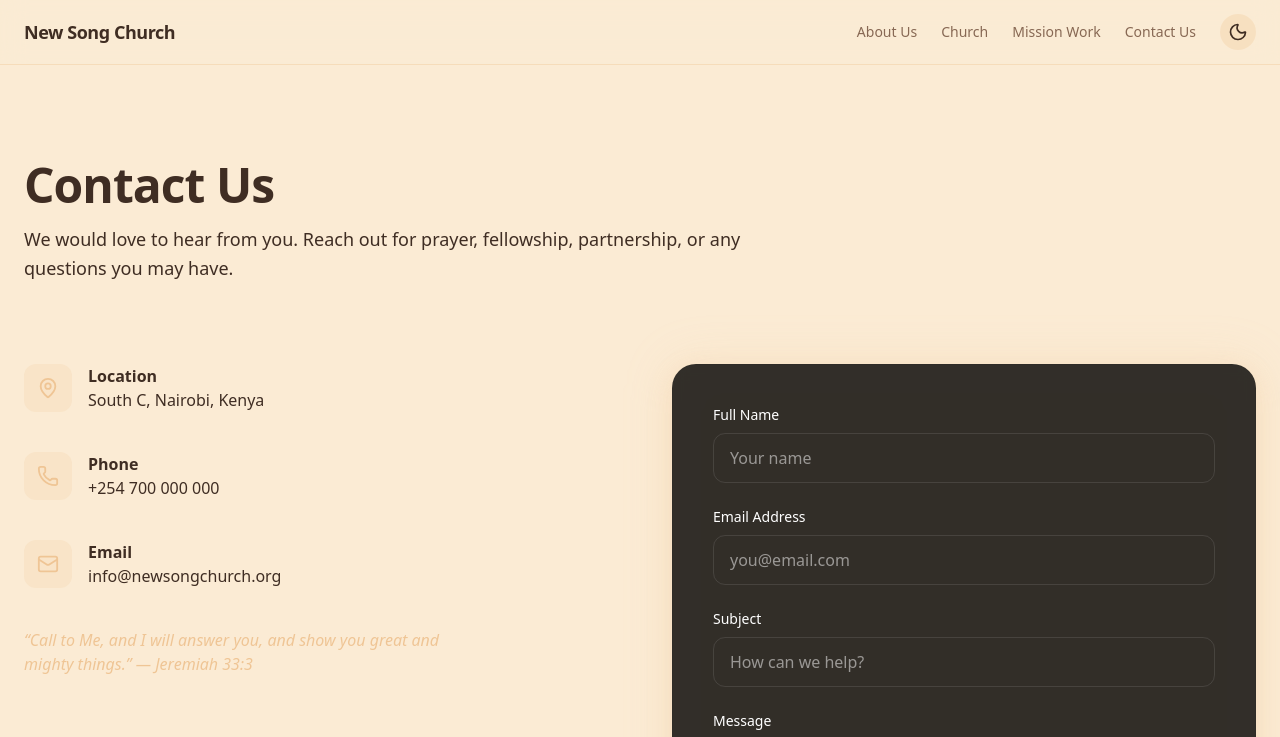
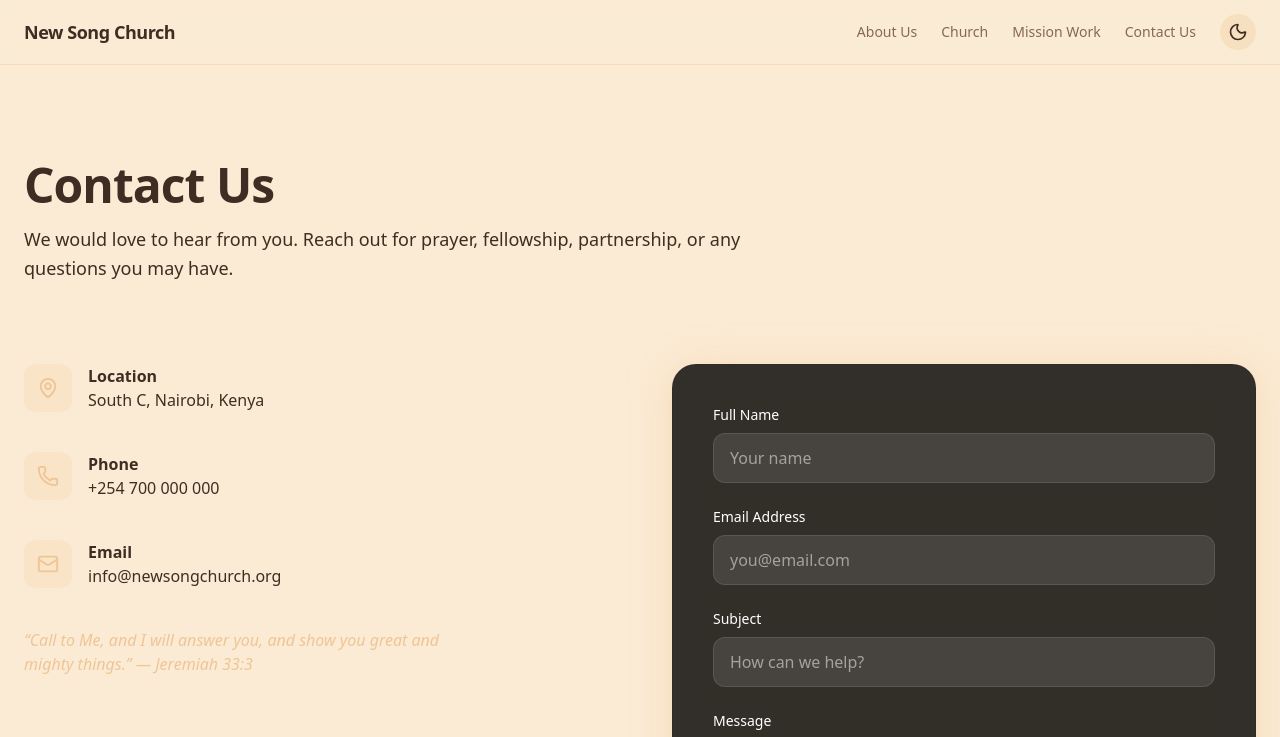
Before and after one commit to kirikanjuguna/newsongchurch-org, a Next.js app: page /contact in a window 1280 px wide. Shown: the top 737 px of the page. Built offline with nearby package versions, Linux system fonts and the light colour scheme.

Commit message:
Contact page API intergration

```diff
--- a/app/(public)/contact/page.tsx
+++ b/app/(public)/contact/page.tsx
@@ -2,11 +2,56 @@
 
 import { motion } from "framer-motion";
 import { Mail, Phone, MapPin } from "lucide-react";
+import { useState } from "react";
 
 export default function ContactPage() {
+  const [form, setForm] = useState({
+    name: "",
+    email: "",
+    subject: "",
+    message: "",
+  });
+
+  const [loading, setLoading] = useState(false);
+  const [status, setStatus] = useState<string | null>(null);
+
+  function updateField(key: string, value: string) {
+    setForm((prev) => ({ ...prev, [key]: value }));
+  }
+
+  async function handleSubmit(e: React.FormEvent) {
+    e.preventDefault();
+    setLoading(true);
+    setStatus(null);
+
+    try {
+      const res = await fetch("/api/contact", {
+        method: "POST",
+        headers: {
+          "Content-Type": "application/json",
+        },
+        body: JSON.stringify(form),
+      });
+
+      const data = await res.json();
+
+      if (data.success) {
+        setStatus("Message sent successfully ✅");
+        setForm({ name: "", email: "", subject: "", message: "" });
+      } else {
+        setStatus("Failed to send message ❌");
+      }
+    } catch (err) {
+      setStatus("Something went wrong ❌");
+    } finally {
+      setLoading(false);
+    }
+  }
+
   return (
     <section className="relative py-24 bg-background">
       <div className="max-w-7xl mx-auto px-6">
+
         {/* ================= HEADER ================= */}
         <motion.div
           initial={{ opacity: 0, y: 20 }}
@@ -25,6 +70,7 @@ export default function ContactPage() {
 
         {/* ================= CONTENT ================= */}
         <div className="grid md:grid-cols-2 gap-16 items-start">
+
           {/* ===== CONTACT DETAILS ===== */}
           <motion.div
             initial={{ opacity: 0, x: -30 }}
@@ -33,23 +79,9 @@ export default function ContactPage() {
             viewport={{ once: true }}
             className="space-y-10"
           >
-            <ContactItem
-              icon={MapPin}
-              title="Location"
-              text="South C, Nairobi, Kenya"
-            />
-
-            <ContactItem
-              icon={Phone}
-              title="Phone"
-              text="+254 700 000 000"
-            />
-
-            <ContactItem
-              icon={Mail}
-              title="Email"
-              text="info@newsongchurch.org"
-            />
+            <ContactItem icon={MapPin} title="Location" text="South C, Nairobi, Kenya" />
+            <ContactItem icon={Phone} title="Phone" text="+254 700 000 000" />
+            <ContactItem icon={Mail} title="Email" text="info@newsongchurch.org" />
 
             <p className="italic text-accent max-w-md">
               “Call to Me, and I will answer you, and show you great and mighty
@@ -65,20 +97,38 @@ export default function ContactPage() {
             viewport={{ once: true }}
             className="relative"
           >
-            {/* Glow */}
-            <div
-              className="absolute -inset-1 rounded-3xl bg-accent/30 blur-xl opacity-60"
-            />
+            <div className="absolute -inset-1 rounded-3xl bg-accent/30 blur-xl opacity-60" />
 
             <div
               className="relative rounded-3xl bg-black/80 backdrop-blur-sm
                          p-10 shadow-[0_8px_24px_rgba(239,197,149,0.25)]
                          border border-black/5"
             >
-              <form className="space-y-6">
-                <Input label="Full Name" type="text" placeholder="Your name" />
-                <Input label="Email Address" type="email" placeholder="you@email.com" />
-                <Input label="Subject" type="text" placeholder="How can we help?" />
+              <form className="space-y-6" onSubmit={handleSubmit}>
+
+                <Input
+                  label="Full Name"
+                  type="text"
+                  value={form.name}
+                  onChange={(v) => updateField("name", v)}
+                  placeholder="Your name"
+                />
+
+                <Input
+                  label="Email Address"
+                  type="email"
+                  value={form.email}
+                  onChange={(v) => updateField("email", v)}
+                  placeholder="you@email.com"
+                />
+
+                <Input
+                  label="Subject"
+                  type="text"
+                  value={form.subject}
+                  onChange={(v) => updateField("subject", v)}
+                  placeholder="How can we help?"
+                />
 
                 <div>
                   <label className="block mb-2 text-sm font-medium text-white">
@@ -86,25 +136,34 @@ export default function ContactPage() {
                   </label>
                   <textarea
                     rows={5}
+                    value={form.message}
+                    onChange={(e) => updateField("message", e.target.value)}
                     placeholder="Write your message here..."
                     className="w-full rounded-xl bg-white/10 border border-white/10
                                px-4 py-3 text-white placeholder:text-white/50
                                focus:outline-none focus:ring-2 focus:ring-accent"
+                    required
                   />
                 </div>
 
                 <button
                   type="submit"
+                  disabled={loading}
                   className="inline-flex items-center justify-center
                              rounded-xl bg-accent/60 px-6 py-3 font-semibold
                              text-accent-foreground transition
-                             hover:opacity-90"
+                             hover:opacity-90 disabled:opacity-50"
                 >
-                  Send Message
+                  {loading ? "Sending..." : "Send Message"}
                 </button>
+
+                {status && (
+                  <p className="text-sm text-white/80 pt-2">{status}</p>
+                )}
               </form>
             </div>
           </motion.div>
+
         </div>
       </div>
     </section>
@@ -124,10 +183,7 @@ function ContactItem({
 }) {
   return (
     <div className="flex items-start gap-4">
-      <div
-        className="flex h-12 w-12 items-center justify-center
-                   rounded-xl bg-accent/20 text-accent"
-      >
+      <div className="flex h-12 w-12 items-center justify-center rounded-xl bg-accent/20 text-accent">
         <Icon size={22} />
       </div>
       <div>
@@ -142,10 +198,14 @@ function Input({
   label,
   type,
   placeholder,
+  value,
+  onChange,
 }: {
   label: string;
   type: string;
   placeholder: string;
+  value: string;
+  onChange: (v: string) => void;
 }) {
   return (
     <div>
@@ -154,8 +214,11 @@ function Input({
       </label>
       <input
         type={type}
+        value={value}
+        onChange={(e) => onChange(e.target.value)}
         placeholder={placeholder}
-        className="w-full rounded-xl bg-white/ border border-white/10
+        required
+        className="w-full rounded-xl bg-white/10 border border-white/10
                    px-4 py-3 text-white placeholder:text-white/50
                    focus:outline-none focus:ring-2 focus:ring-accent"
       />
--- /dev/null
+++ b/app/api/contact/route.ts
@@ -0,0 +1,42 @@
+import { NextResponse } from "next/server";
+import { Resend } from "resend";
+
+const resend = new Resend(process.env.RESEND_API_KEY);
+
+export async function POST(req: Request) {
+  try {
+    const { name, email, subject, message } = await req.json();
+
+    if (!name || !email || !message) {
+      return NextResponse.json(
+        { success: false, message: "Missing required fields" },
+        { status: 400 }
+      );
+    }
+
+    const data = await resend.emails.send({
+      from: "New Song Church <onboarding@resend.dev>",
+      to: [process.env.CONTACT_RECEIVER_EMAIL!],
+      replyTo: email,
+      subject: subject || "New Contact Message",
+      html: `
+        <h2>New Contact Message</h2>
+        <p><strong>Name:</strong> ${name}</p>
+        <p><strong>Email:</strong> ${email}</p>
+        <p><strong>Subject:</strong> ${subject || "-"}</p>
+        <p><strong>Message:</strong></p>
+        <p>${message}</p>
+      `,
+    });
+
+    return NextResponse.json({ success: true, data });
+
+  } catch (error) {
+    console.error("CONTACT ERROR:", error);
+
+    return NextResponse.json(
+      { success: false, message: "Failed to send message" },
+      { status: 500 }
+    );
+  }
+}
--- a/package.json
+++ b/package.json
@@ -20,6 +20,7 @@
     "next": "16.1.3",
     "react": "19.2.3",
     "react-dom": "19.2.3",
+    "resend": "^6.9.1",
     "slugify": "^1.6.6",
     "swr": "^2.4.0"
   },
```
Also changed, not shown: 1 other file (tests, documents, lock files or other folders).
